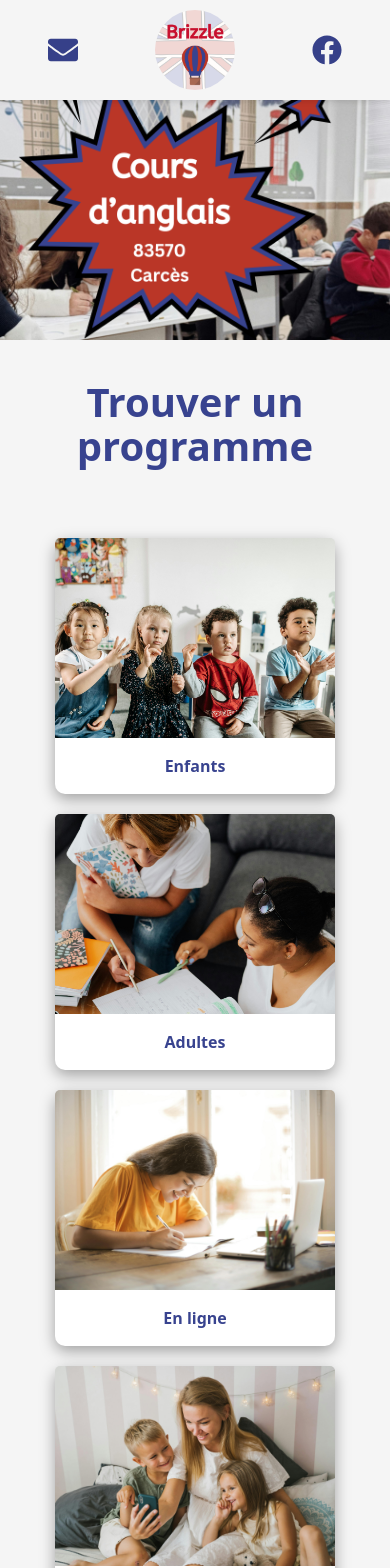
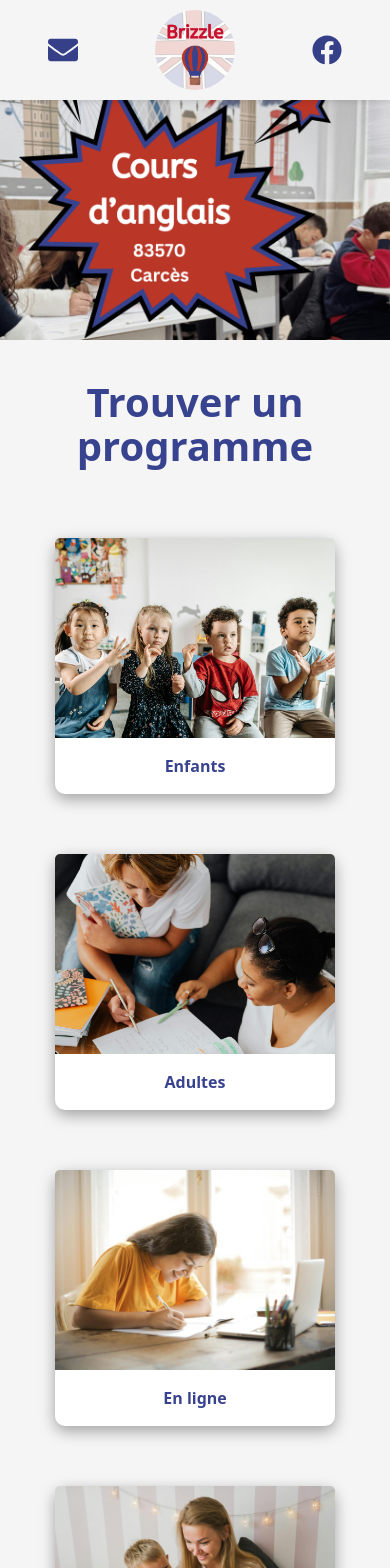
Before and after one commit to GeorginaMudditt/brizzle-website, a React (Vite) app: page / in a window 390 px wide. Shown: the top 1568 px of the page. Built offline with nearby package versions, Linux system fonts and the light colour scheme.

Commit message:
increase grid gap

```diff
--- a/src/Offerings.css
+++ b/src/Offerings.css
@@ -44,6 +44,6 @@
 @media (max-width: 576px) {
   .Offerings .offerings-container {
     grid-template-columns: 1fr;
-    gap: 20px;
+    gap: 60px;
   }
 }
```
